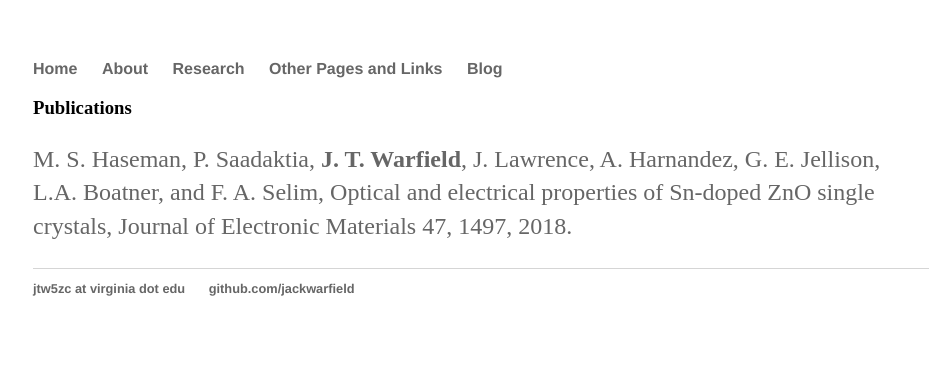
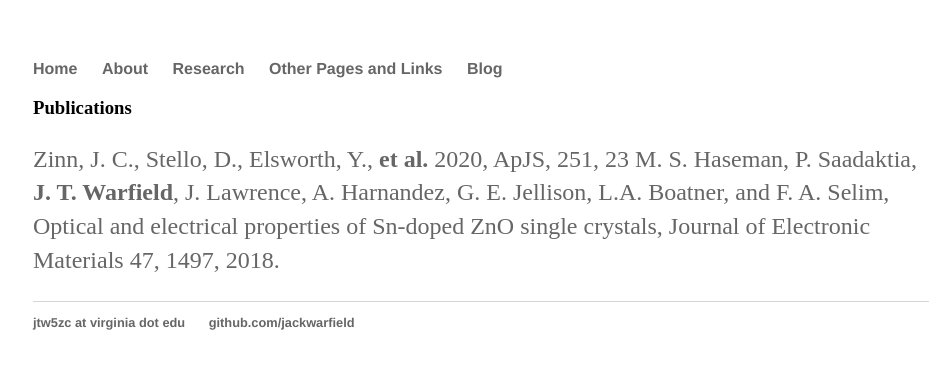
Before and after one commit to jackwarfield/jackwarfield.github.io, a Jekyll site: the page built from research/index.html, in a window 1280 px wide. Shown: the top 369 px of the page, without its empty margins (159-1106 px from the left). Built offline with Jekyll 4.4.1, drawn with Linux system fonts in a browser that asks for light colours.

Commit message:
Add link to Zinn et al. 2020

```diff
--- a/research/index.html
+++ b/research/index.html
@@ -5,6 +5,7 @@ title: Research
 <div class="blurb">
 	<h3>Publications</h3>
 	<p>
+	<a href='https://iopscience.iop.org/article/10.3847/1538-4365/abbee3/pdf'>Zinn, J. C., Stello, D., Elsworth, Y., <b>et al.</b> 2020, ApJS, 251, 23</a>
 	<a href='https://link.springer.com/article/10.1007%2Fs11664-017-5942-6'>M. S. Haseman, P. Saadaktia, <b>J. T. Warfield</b>, J. Lawrence, A. Harnandez, G. E. Jellison, L.A. Boatner, and F. A. Selim, Optical and electrical properties of Sn-doped ZnO single crystals, Journal of Electronic Materials 47, 1497, 2018.</a>
 	</p>
 </div><!-- /.blurb -->
```
